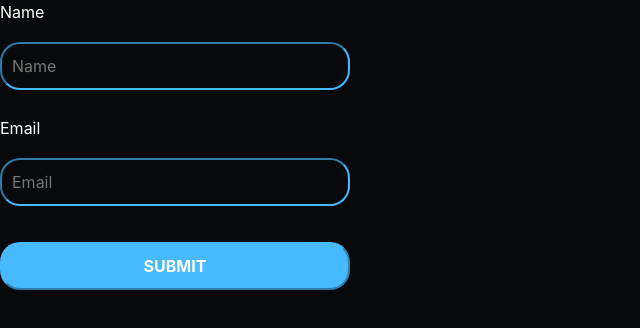
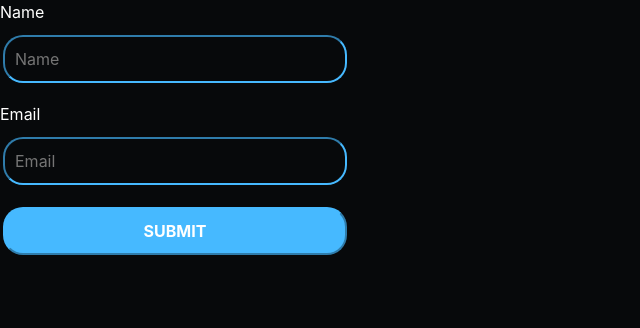
Before and after one commit to ihor-protsenko-theraven/ihor-protsenko-theraven.github.io, an Angular app: page / in a window 1280 px wide. Shown: the top 328 px of the page, without its empty margins (0-640 px from the left). Built offline with nearby package versions, Linux system fonts and the light colour scheme.

Commit message:
fix margin

```diff
--- a/src/app/app.component.css
+++ b/src/app/app.component.css
@@ -21,7 +21,7 @@
 }
 
 .form .form_input {
-  margin: 10px 0;
+  margin: 3px;
   border-color: rgb(70 185 255 /1);
   background-color: #07090B ;
   color: #ffffff;
@@ -38,7 +38,7 @@
 }
 
 .form .form_submit {
-  margin: 10px 0;
+  margin: 3px;
   cursor: pointer;
   border-color: rgb(70 185 255 /1);
   padding: 10px;
```
Also changed, not shown: 3 other files (tests, documents, lock files or other folders).
